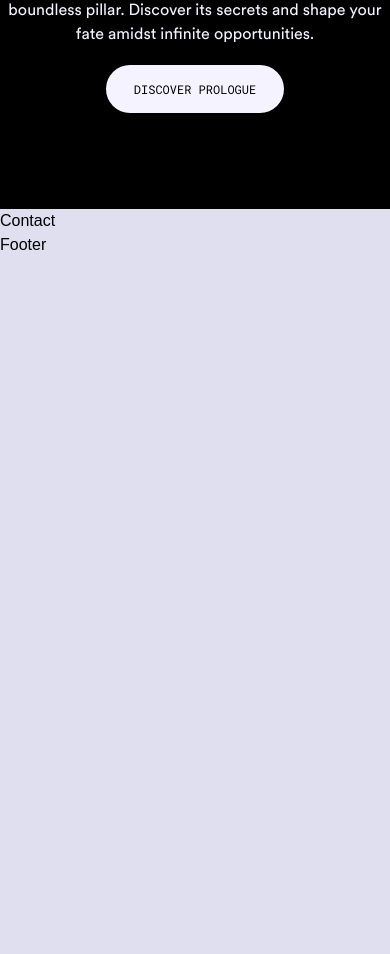
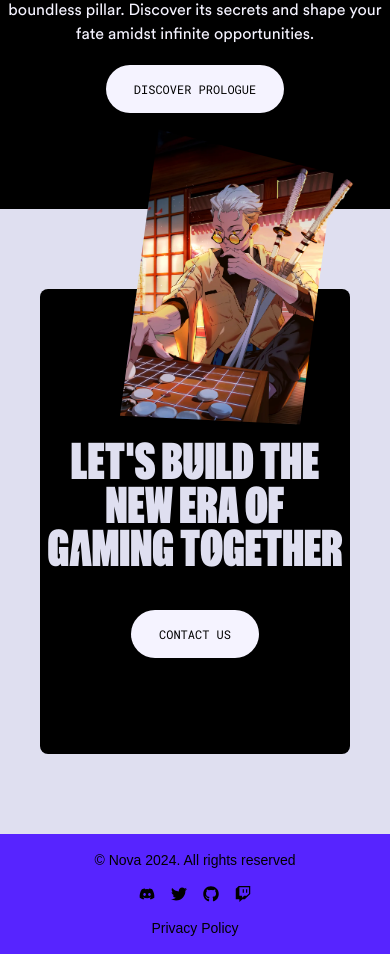
Before and after one commit to aliSHAIKH001/levelup_ui, a React (Vite) app: page / in a window 390 px wide. Shown: the part 6040-6994 px from the top of the page. Before the commit the page ends 6297 px from the top, so only its background shows below. Built offline with nearby package versions, Linux system fonts and the light colour scheme; a web font is replaced by a local one.

Commit message:
feat: add footer and contact section to website

```diff
--- a/src/components/Contact.jsx
+++ b/src/components/Contact.jsx
@@ -1,8 +1,45 @@
 import React from "react";
+import Button from "./button.jsx";
+
+const ImageClipBox = ({src, clipClass}) => (
+  <div className={clipClass}>
+    <img src={src} alt="" />
+  </div>
+)
 
 const Contact = () => {
   return (
-    <div>Contact</div>
+    <div id="contact" className="my-20 min-h-96 w-screen px-10">
+      <div className="relative rounded-lg bg-black py-24 text-blue-50 sm:overflow-hidden">
+        <div className="absolute -left-20 top-0 hidden h-full w-72 overflow-hidden sm:block lg:left-20 lg:w-96">
+          <ImageClipBox
+            clipClass="contact-clip-path-1"
+            src="img/contact-1.webp"
+          />
+          <ImageClipBox
+            clipClass="contact-clip-path-2 lg:translate-y-40 translate-y-60"
+            src="img/contact-2.webp"
+          />
+        </div>
+        <div className="absolute -top-40 left-20 w-60 sm:top-1/2 md:left-auto md:right-10 lg:top-20 lg:w-80">
+          <ImageClipBox
+            src="/img/swordman-partial.webp"
+            clipClass="absolute md:scale-125"
+          />
+          <ImageClipBox
+            src="/img/swordman.webp"
+            clipClass="sword-man-clip-path md:scale-125"
+          />
+        </div>
+        <div className="flex flex-col items-center text-center ">
+          <p className="font-general text-[10px] uppercase">join zentry</p>
+          <p className="special-font mt-10 w-full font-zentry text-5xl leading-[0.9] md:text-[6rem]">
+            Let's B<b>u</b>ild The <br/> New Era of <br/> G<b>a</b>ming T<b>o</b>gether
+          </p>
+         <Button title="contact us" containerClass="mt-10 cursor-pointer "/>
+        </div>
+      </div>
+    </div>
   );
 };
 export default Contact;
--- a/src/components/Footer.jsx
+++ b/src/components/Footer.jsx
@@ -1,8 +1,39 @@
 import React from "react";
+import { FaDiscord, FaTwitter, FaGithub, FaTwitch } from "react-icons/fa";
+
+const links = [
+  {href: "https://discord.com", icon: <FaDiscord />},
+  {href: "https://x.com", icon: <FaTwitter />},
+  {href: "https://github.com", icon: <FaGithub />},
+  {href: "https://twitch.com", icon: <FaTwitch/>}
+]
 
 const Footer = () => {
   return (
-    <div>Footer</div>
+    <footer className="w-screen bg-violet-300 py-4 text-black">
+      <div className="container mx-auto flex flex-col
+      items-center justify-between gap-4 px-4 md:flex-row" >
+        <p className="text-center text-sm md:text-left">
+           &copy; Nova 2024. All rights reserved
+        </p>
+
+        <div className="flex justify-center gap-4 md:justify-start">
+          {links.map((link) => (
+            <a key={link} href={link.href} target="_blank"
+rel="noopener noreferrer" className="text-black transition-colors
+duration-500 ease-in-out hover:text-white">
+              {link.icon}
+            </a>
+          ))}
+        </div>
+
+        <a href="#privacy-policy" className="text-center text-sm hover:underline
+         md:text-right ">
+          Privacy Policy
+        </a>
+
+      </div>
+    </footer>
   );
 };
 export default Footer;
--- a/src/components/Hero.jsx
+++ b/src/components/Hero.jsx
@@ -122,7 +122,7 @@ const Hero = () => {
                     {/*This is the first initial video on autoplay , later it is rendered by next video*/}
                     <video
                         src={getVideoSrc(currentIndex === totalVideos - 1 ? 1 : currentIndex)}
-                        // autoPlay
+                        autoPlay
                         loop
                         muted
                         className="absolute left-0 top-0 size-full object-cover object-center"
```
